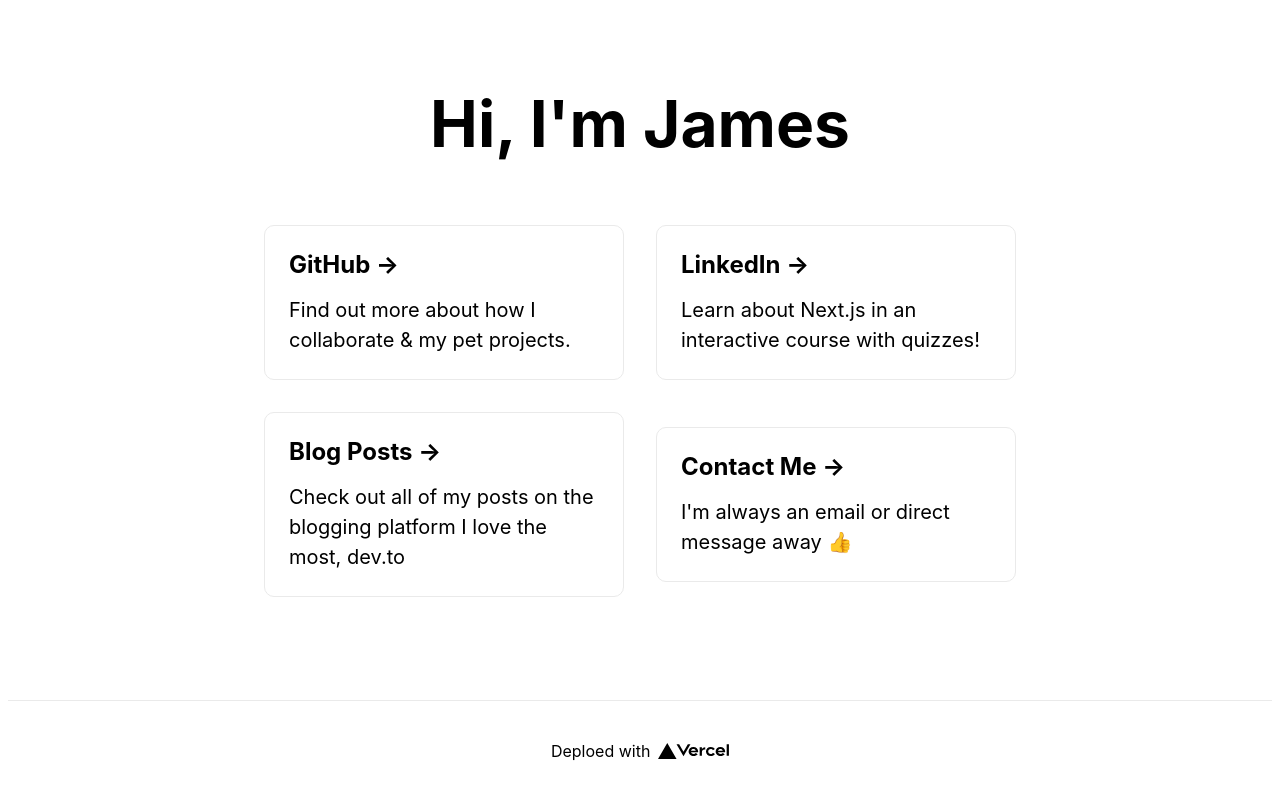
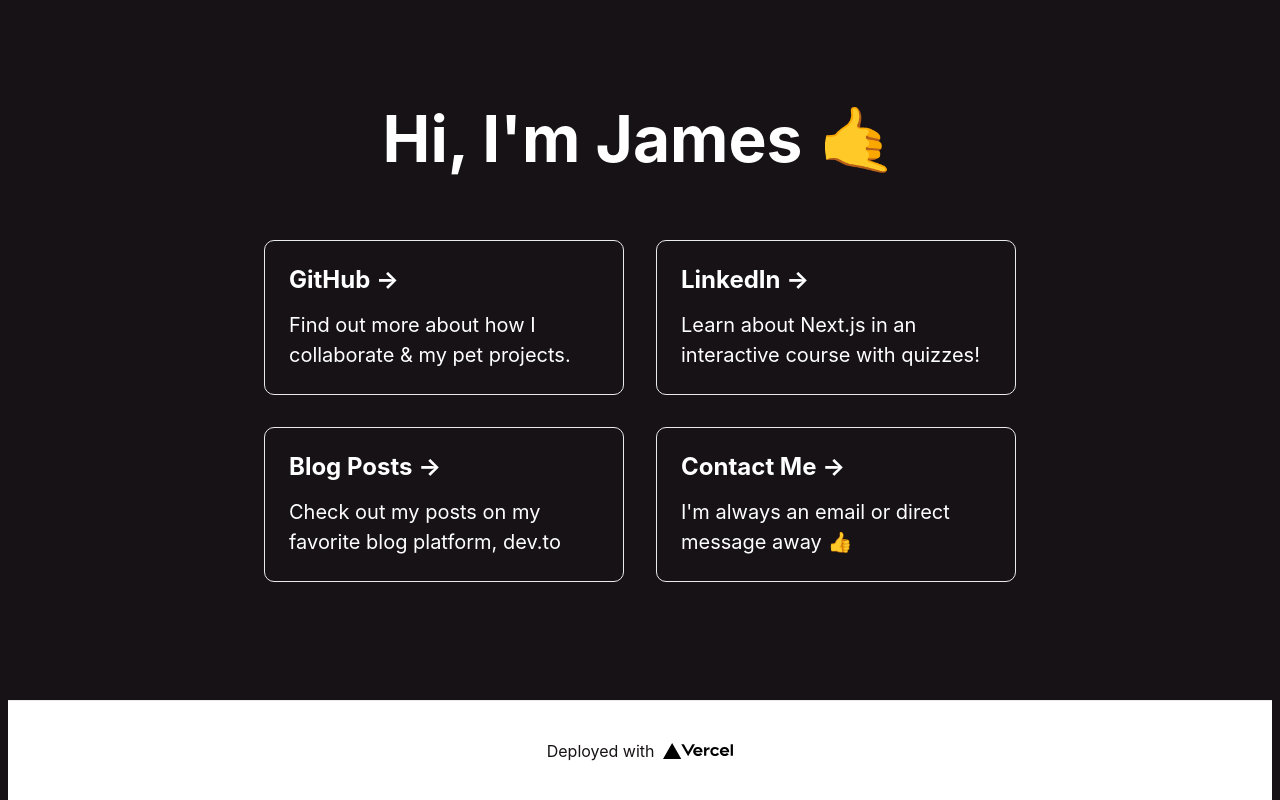
Before and after one commit to jimboslicethat/folio, a Next.js app: page / in a window 1280 px wide. Built offline with nearby package versions, Linux system fonts and the light colour scheme.

Commit message:
Tweak styles and verbiage

```diff
--- a/pages/index.tsx
+++ b/pages/index.tsx
@@ -11,7 +11,7 @@ export default function Home() {
 
       <main className={styles.main}>
         <h1 className={styles.title}>
-          Hi, I'm James
+          Hi, I'm James 🤙
         </h1>
 
         <div className={styles.grid}>
@@ -30,7 +30,7 @@ export default function Home() {
             className={styles.card}
           >
             <h3>Blog Posts &rarr;</h3>
-            <p>Check out all of my posts on the blogging platform I love the most, dev.to</p>
+            <p>Check out my posts on my favorite blog platform, dev.to</p>
           </a>
 
           <a
@@ -51,7 +51,7 @@ export default function Home() {
           target="_blank"
           rel="noopener noreferrer"
         >
-          Deploed with{' '}
+          Deployed with{' '}
           <img src="/vercel.svg" alt="Vercel Logo" className={styles.logo} />
         </a>
       </footer>
--- a/styles/Home.module.css
+++ b/styles/Home.module.css
@@ -19,6 +19,8 @@
 .footer {
   width: 100%;
   height: 100px;
+  background-color: #fff;
+  color: #161215;
   border-top: 1px solid #eaeaea;
   display: flex;
   justify-content: center;
--- a/styles/globals.css
+++ b/styles/globals.css
@@ -4,6 +4,8 @@ body {
   margin: 0;
   font-family: -apple-system, BlinkMacSystemFont, Segoe UI, Roboto, Oxygen,
     Ubuntu, Cantarell, Fira Sans, Droid Sans, Helvetica Neue, sans-serif;
+  background-color: #161215;
+  color: #fff;
 }
 
 a {
```
